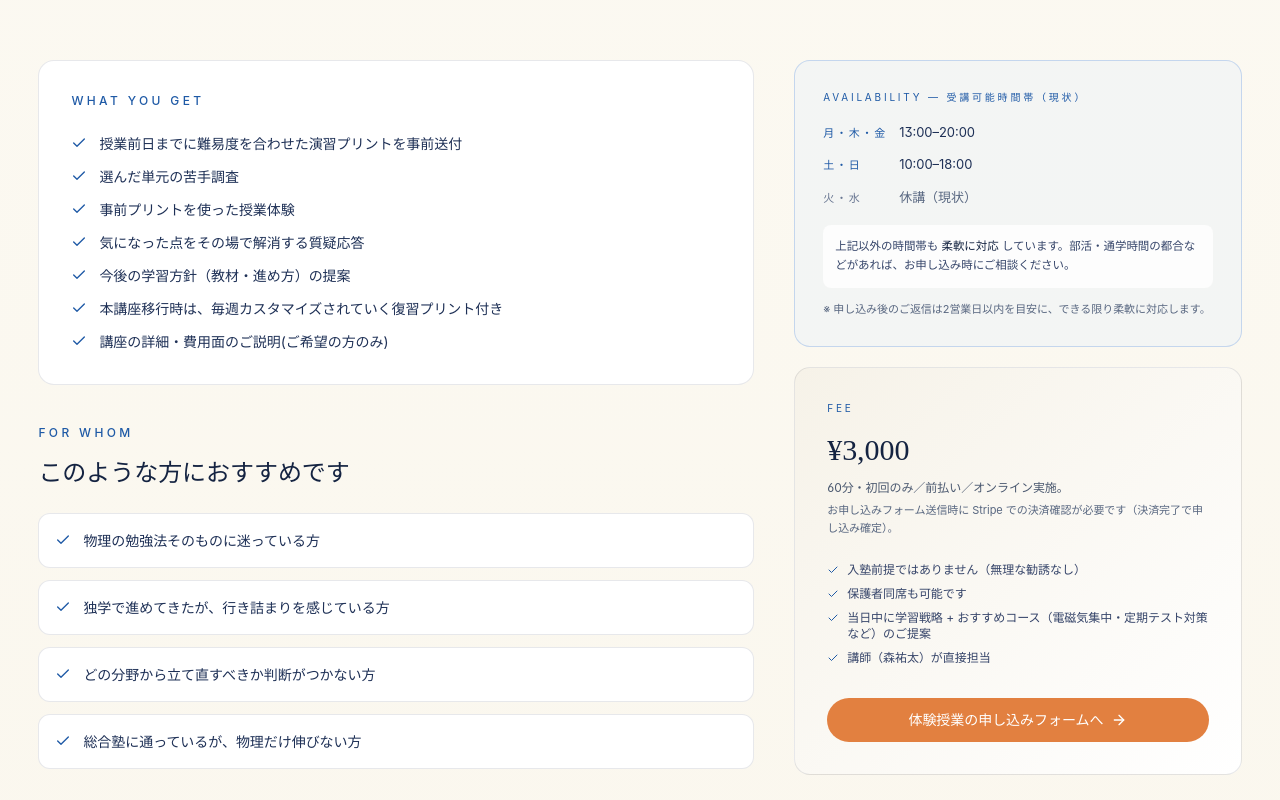
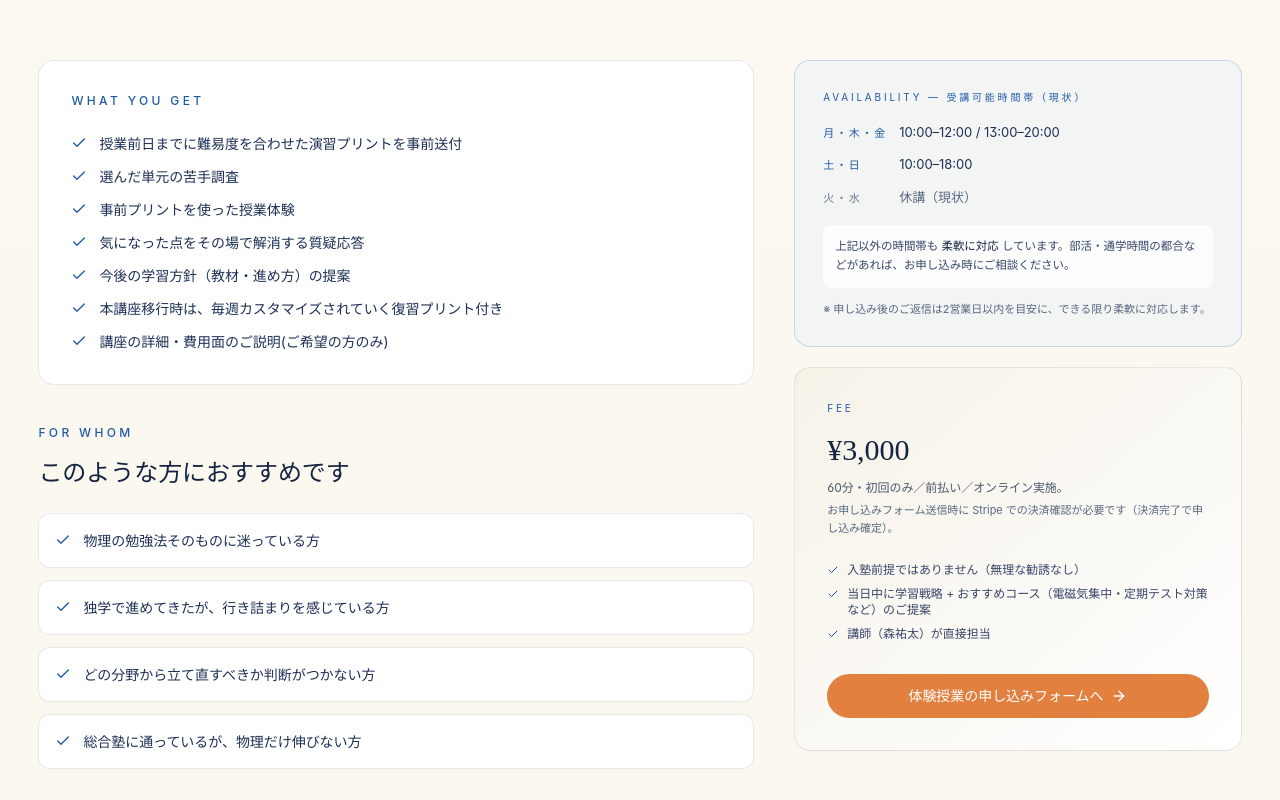
Before and after one commit to morisanyutakun-png/buturi_juku, a Next.js app: page /trial in a window 1280 px wide. Shown: the part 1280-2080 px from the top of the page. Built offline with nearby package versions, Linux system fonts and the light colour scheme; no server answers.

Commit message:
保護者封じ

```diff
--- a/src/app/online/page.tsx
+++ b/src/app/online/page.tsx
@@ -65,11 +65,6 @@ const onlineFaqs = [
     question: "部活や定期試験との両立は可能ですか？",
     answer:
       "授業時間は柔軟に調整できます。部活・定期試験・遠征など、生活のリズムに合わせて週ごとに時間帯を変更可能。引退後の追い上げ設計にも対応します。",
-  },
-  {
-    question: "保護者は同席できますか？",
-    answer:
-      "可能です。初回の体験授業から同席可能で、ご希望があれば授業の後半30分だけ同席いただく形にも対応します。",
   },
 ] as const;
 
--- a/src/app/trial/page.tsx
+++ b/src/app/trial/page.tsx
@@ -189,7 +189,7 @@ export default function TrialPage() {
                   <dt className="w-16 shrink-0 font-mono text-[11px] tracking-[0.16em] text-brand-deep">
                     月・木・金
                   </dt>
-                  <dd>13:00–20:00</dd>
+                  <dd>10:00–12:00 / 13:00–20:00</dd>
                 </div>
                 <div className="flex items-baseline gap-3">
                   <dt className="w-16 shrink-0 font-mono text-[11px] tracking-[0.16em] text-brand-deep">
@@ -228,10 +228,6 @@ export default function TrialPage() {
                 <li className="flex items-start gap-2.5 sm:gap-2">
                   <Check className="mt-1 sm:mt-0.5 h-4 w-4 sm:h-3 sm:w-3 shrink-0 text-brand-deep" />
                   入塾前提ではありません（無理な勧誘なし）
-                </li>
-                <li className="flex items-start gap-2.5 sm:gap-2">
-                  <Check className="mt-1 sm:mt-0.5 h-4 w-4 sm:h-3 sm:w-3 shrink-0 text-brand-deep" />
-                  保護者同席も可能です
                 </li>
                 <li className="flex items-start gap-2.5 sm:gap-2">
                   <Check className="mt-1 sm:mt-0.5 h-4 w-4 sm:h-3 sm:w-3 shrink-0 text-brand-deep" />
--- a/src/data/courses.ts
+++ b/src/data/courses.ts
@@ -66,10 +66,6 @@ export const courses: Course[] = [
         question: "体験だけで終わっても大丈夫ですか?",
         answer:
           "もちろん大丈夫です。学習相談単体としてのご利用を歓迎しています。体験後の無理な勧誘は行いません。",
-      },
-      {
-        question: "保護者同席は可能ですか?",
-        answer: "可能です。ご希望があれば後半だけ同席、といった形式もご相談いただけます。",
       },
     ],
   },
--- a/src/data/site.ts
+++ b/src/data/site.ts
@@ -32,7 +32,7 @@ export const siteConfig = {
   },
   contact: {
     email: "morisan.yutakun@gmail.com",
-    hours: "月・木・金 13:00–20:00、土日 10:00–18:00（火・水は休講・現状／その他の時間帯もご相談可能です）",
+    hours: "月・木・金 10:00–12:00 / 13:00–20:00、土日 10:00–18:00（火・水は休講・現状／その他の時間帯もご相談可能です）",
   },
   address: {
     region: "日本",
```
